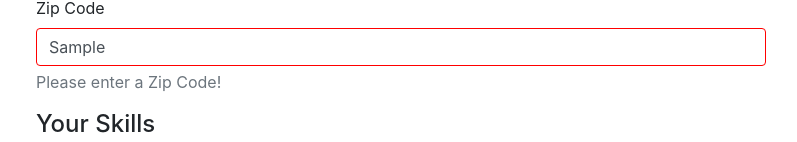
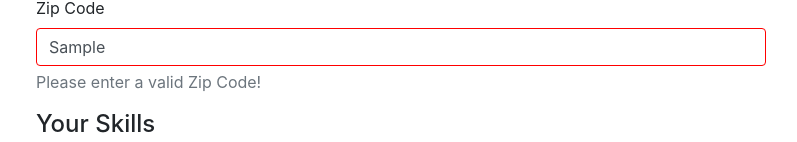
Before and after one commit to DarinDev1000/AngularFormLesson1, an Angular app: page / in a window 1280 px wide. Both pictures are taken after typing "Sample", "Sample", "Sample", "Sample", "Sample" into the empty fields and a click on the button "Add Skill". Shown: the part 588-730 px from the top of the page, without its empty margins (49-846 px from the left). Built offline with nearby package versions, Linux system fonts and the light colour scheme.

Commit message:
valid zip code

```diff
--- a/src/app/app.component.html
+++ b/src/app/app.component.html
@@ -90,7 +90,7 @@
             class="form-control">
             <span
             *ngIf="!signupForm.get('zipCode').valid && signupForm.get('zipCode').touched"
-            class="form-text text-muted">Please enter a Zip Code!</span>
+            class="form-text text-muted">Please enter a valid Zip Code!</span>
         </div>
 
         <div formArrayName="skills">
```
